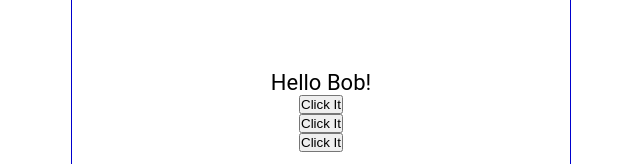
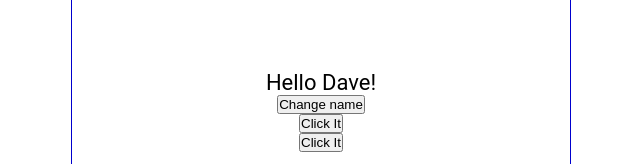
Before and after one commit to Naidan-slv/01tut, a React (Create React App) app: page / in a window 1280 px wide. Shown: the part 297-461 px from the top of the page, without its empty margins (319-959 px from the left). Built offline with nearby package versions, Linux system fonts and the light colour scheme; the HTML template or start-up script is replaced by a standard one.

Commit message:
useState Hook

```diff
--- a/src/Content.js
+++ b/src/Content.js
@@ -1,31 +1,41 @@
+import { useState } from 'react';
+
 const Content = () => {
+    const[name, setName] = useState('Dave');
+    const[count,setCount] = useState(0);
+
+
     const handleNameChange = () => {
         const names = ['Bob', 'Kevin', 'Dave'];
+        // we use const because we never want to try to reassign name directly . We always want to use setName
+
         const int = Math.floor(Math.random() * 3);
-        return names[int];
+        setName(names[int]);
       };
       const handleClick = () =>{
-        console.log('You Clicked It');
+        setCount(count + 1);
+        setCount(count + 1);
+        console.log(count);
       }
-      const handleClick2 = (name) =>{
-        console.log(`${name} was clicked`);
+      const handleClick2 = () =>{
+        console.log(count);
       }
-      const handleClick3 = (e) =>{
-        console.log(e);
-      }
+
 
     return (
         <main>
             <p onDoubleClick={handleClick}>
-                Hello {handleNameChange()}!
+                Hello {name}!
             </p>
+
+            {/* The button will change the name and not refresh the whole page which makes it faster */}
+            <button onClick={handleNameChange}>Change name</button>
+
             <button onClick={handleClick}>Click It</button>
-            {/* We dont have the operators () after handle click as when we dont it is called immediately */}
-            <button onClick={() => handleClick2('Dave')}>Click It</button>
-             {/* We Need an anonymous function in handleClick2. Now handle click 2 can be called and we can pass in our name */}
 
-            <button onClick={(e) => handleClick3(e)}>Click It</button>
-            {/* We get the buttons details bug we can make it even more specific using . */}
+            <button onClick={handleClick2}>Click It</button>
+            {/* when clicking the third button it will log the state that is passed into the function. It doesnt change the value of the function even after we change the count*/}
+
         </main>
     )
 }
```
